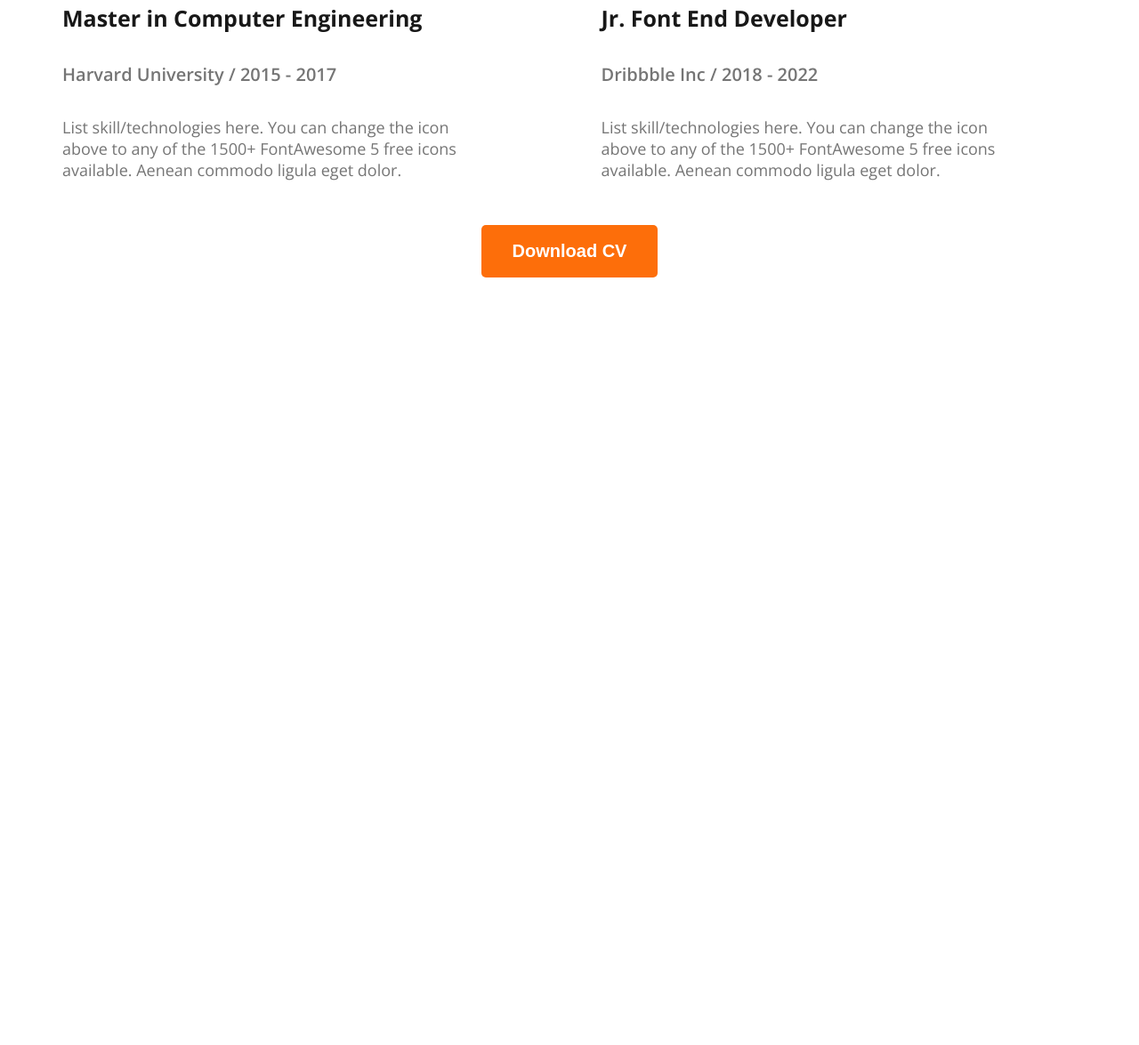
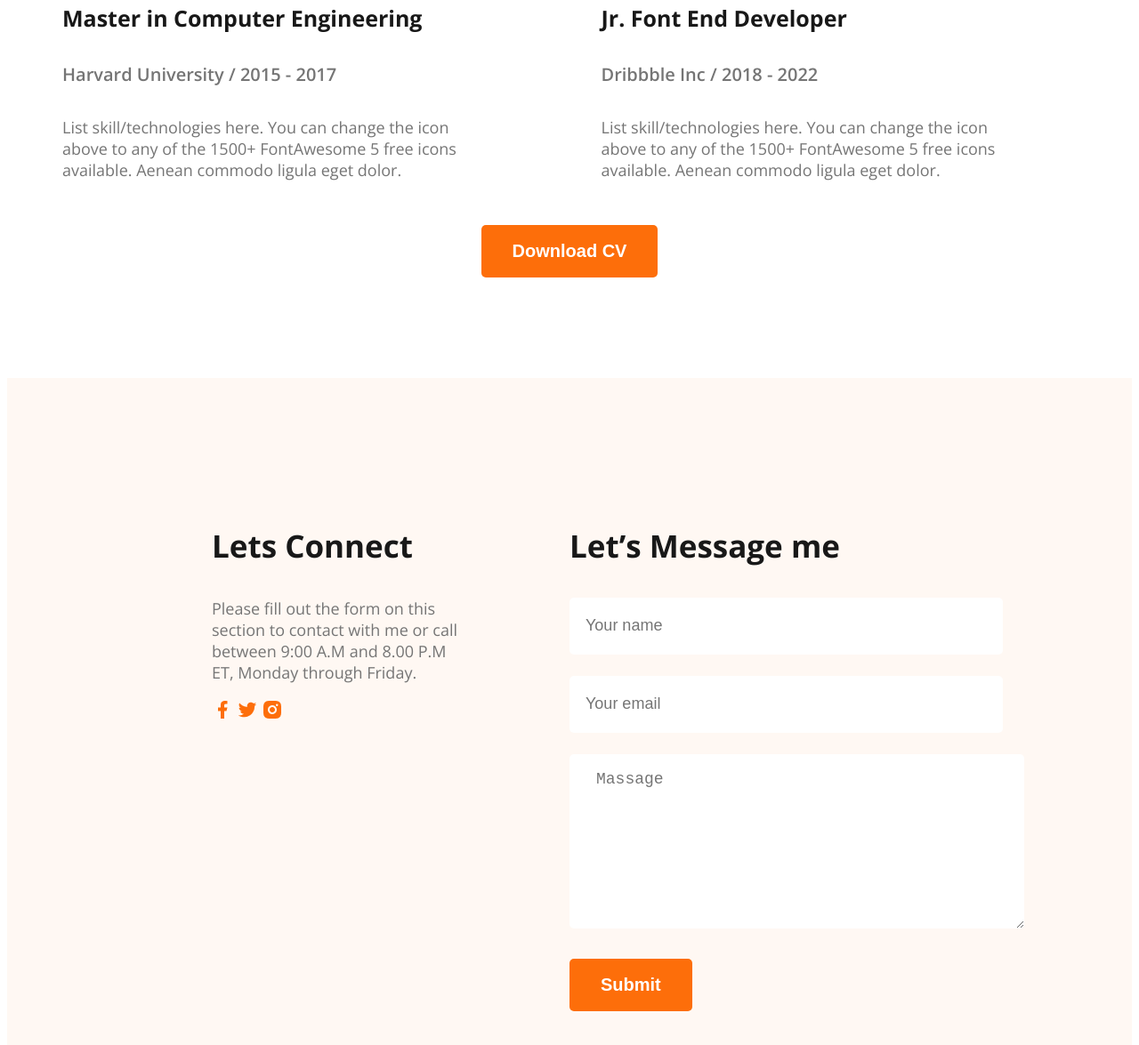
Before and after one commit to mdfahad132/web-dev-portfolio, a plain HTML site: page index.html in a window 1280 px wide. Shown: the part 3153-4328 px from the top of the page at 89% size. Before the commit the page ends 3473 px from the top, so only its background shows below. Drawn offline with nearby package versions, Linux system fonts and the light colour scheme.

Commit message:
added the footer

```diff
--- a/index.html
+++ b/index.html
@@ -143,8 +143,25 @@
 
 
     <!-- footer------------------------- -->
-    <footer>
-
+    <footer class="footer">
+        <div class="footer-column">
+            <h3 class="section-title">Lets Connect</h3>
+            <p class="section-des">Please fill out the form on this section to contact with me or call between 9:00 A.M and 8.00 P.M ET, Monday through Friday.</p>
+            <div class="connect-logos">
+                <a href=""><img src="images/icons/facebook.png" alt=""></a>
+                <a href=""><img src="images/icons/twitter.png" alt=""></a>
+                <a href=""><img src="images/icons/insta.png" alt=""></a>
+            </div>
+        </div>
+        <div class="footer-column">
+            <h3 class="section-title">Let’s Message me</h3>
+            <form action="">
+                <input type="text" name="" id="" placeholder="Your name">
+                <input type="email" name="" id="" placeholder="Your email">
+                <textarea name="" id="" rows="10" placeholder="Massage"></textarea>
+                <input class="btn-primary" type="submit" value="Submit">
+            </form>
+        </div>
     </footer>
 </body>
 </html>
--- a/style/style.css
+++ b/style/style.css
@@ -194,3 +194,37 @@ hr{
 .resume-download-cv{
     margin-top: 50px;
 }
+
+/* footer */
+.footer{
+    background-color: #FFF8F3;
+    display: flex;
+    padding: 130px 230px;
+    margin-top: 113px;
+    gap: 117px;
+}
+.footer-column{
+    width: 50%;
+}
+footer input[type="text"], footer input[type="email"]{
+    width: 451px;
+    height: 64px;
+    border: none;
+    border-radius: 5px;
+    color: #757575;
+    padding: 0 18px;
+    font-size: 18px;
+    display: block;
+    margin-bottom: 24px;
+}
+textarea{
+    width: 451px;
+    height: 160px;
+    border: none;
+    border-radius: 5px;
+    color: #757575;
+    padding: 18px 30px;
+    font-size: 18px;
+    display: block;
+    margin-bottom: 34px;
+}
```
